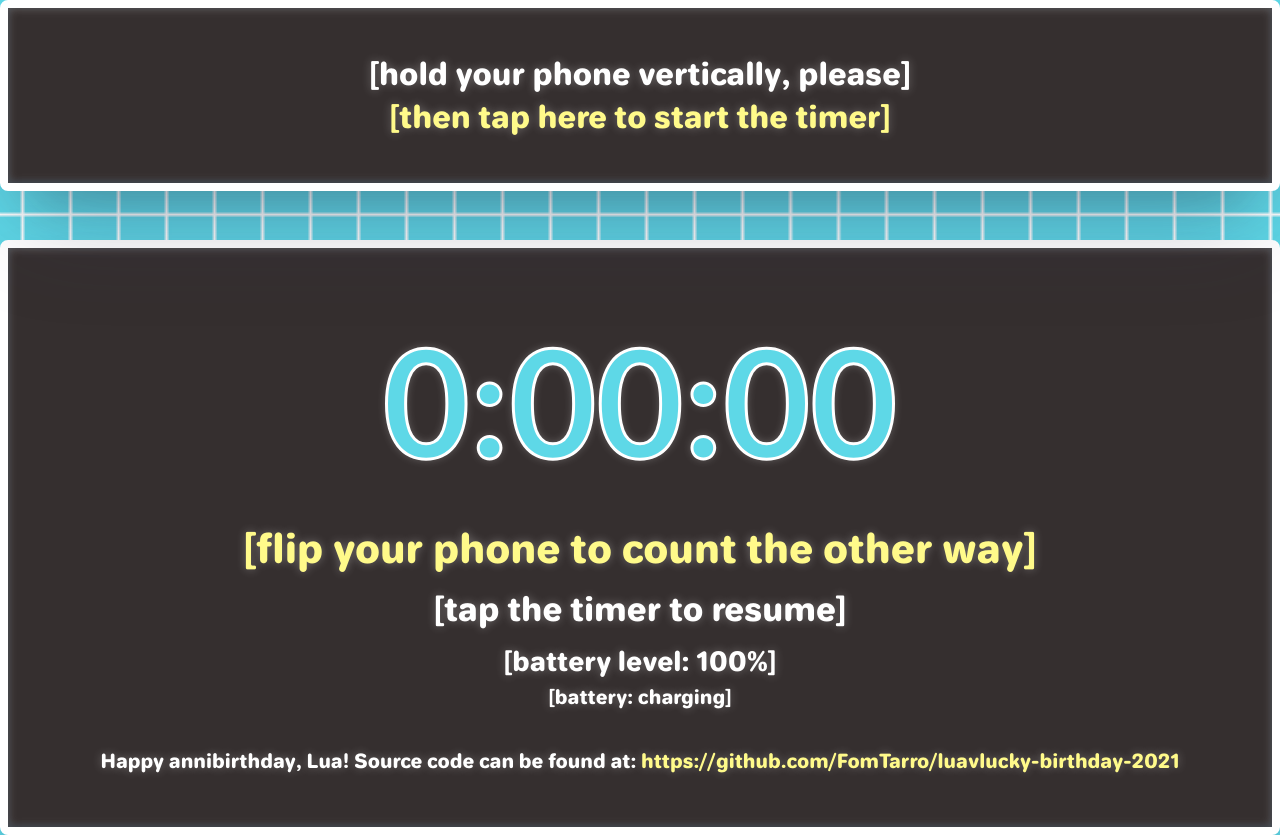
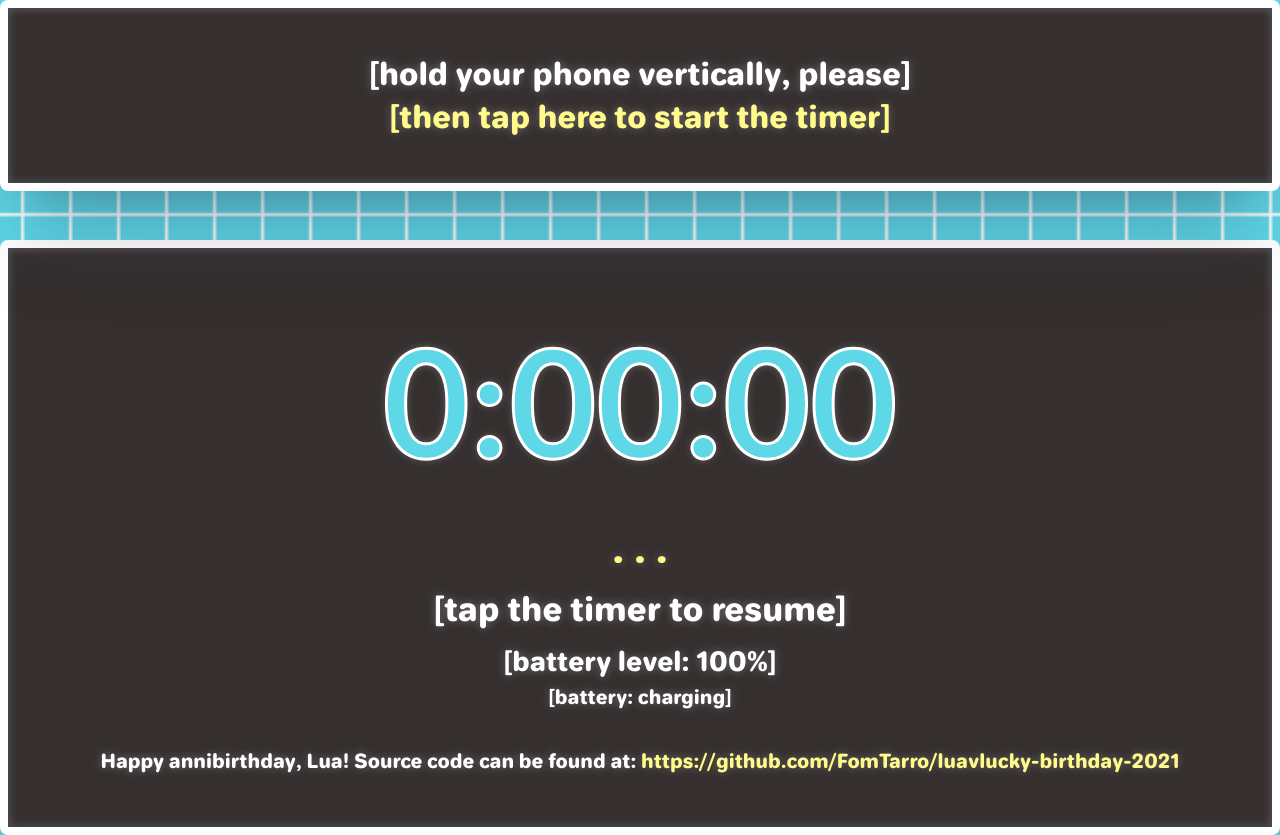
Before and after one commit to FomTarro/luavlucky-birthday-2021, a plain HTML site: page index.html in a window 1280 px wide. Drawn offline with Linux system fonts and the light colour scheme.

Commit message:
command fix

```diff
--- a/index.html
+++ b/index.html
@@ -22,7 +22,7 @@
             <div id="eventHaver" class='drop-shadow'>
                 <div id="timerDisplay" style="font-size: 10em;">0:00:00</div>
                 <div id="tips" style="display: block;">
-                    <h1 id='advice'>[flip your phone to count the other way]</h1>
+                    <h1 id='advice'>. . .</h1>
                     <h2 id='pause'>[tap  the timer to resume]</h2>
                 </div>
                 <div id="batteryzone" style="display: block;">
--- a/js/scripts.js
+++ b/js/scripts.js
@@ -66,6 +66,7 @@ function setOffset(){
             if ( response == "granted" ) {
 				window.addEventListener('deviceorientation', mHandler);
 				_supportsOrientation = true;
+				document.getElementById('advice').innerHTML = '[flip your phone to count the other way]'
             }
         })
             .catch( console.error )
```
